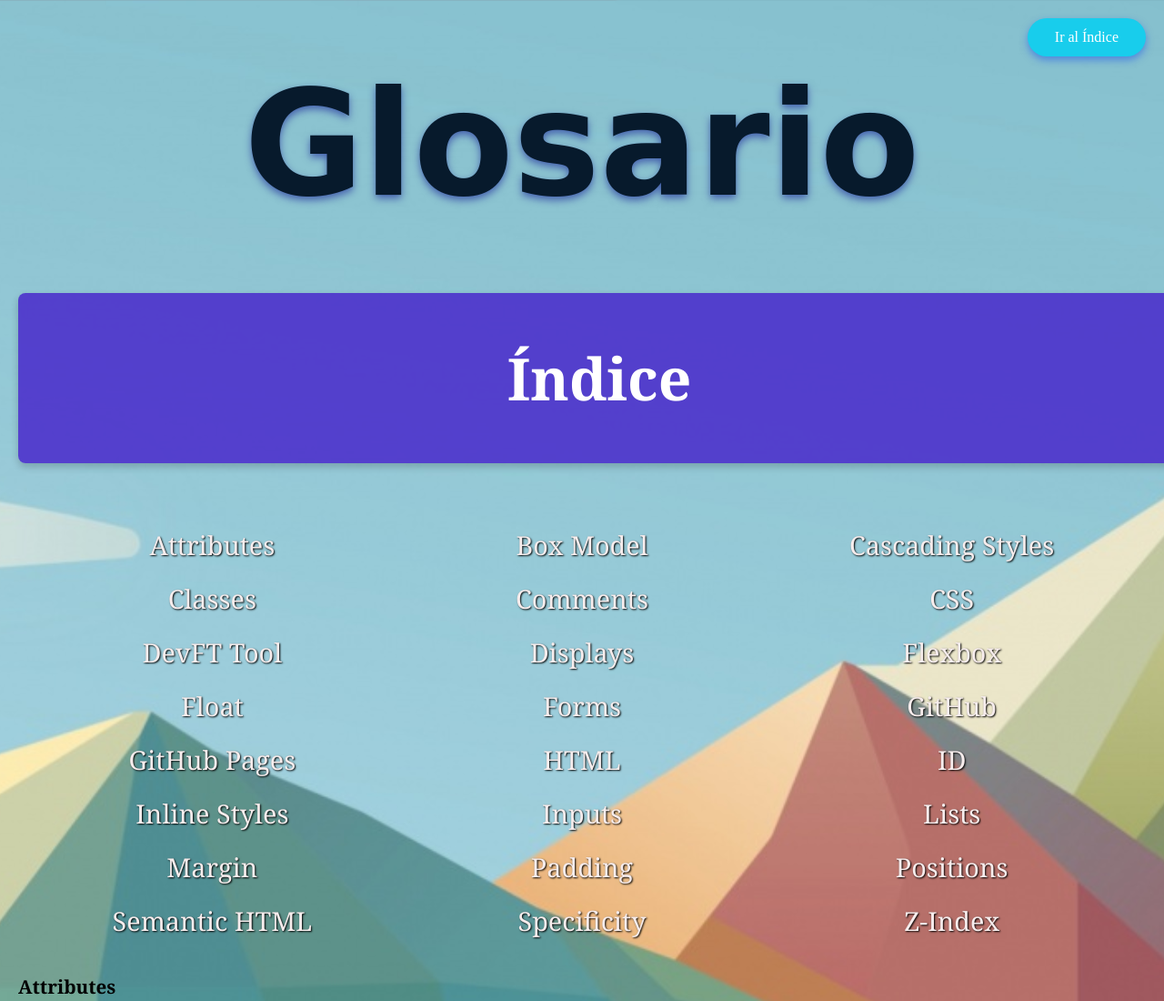
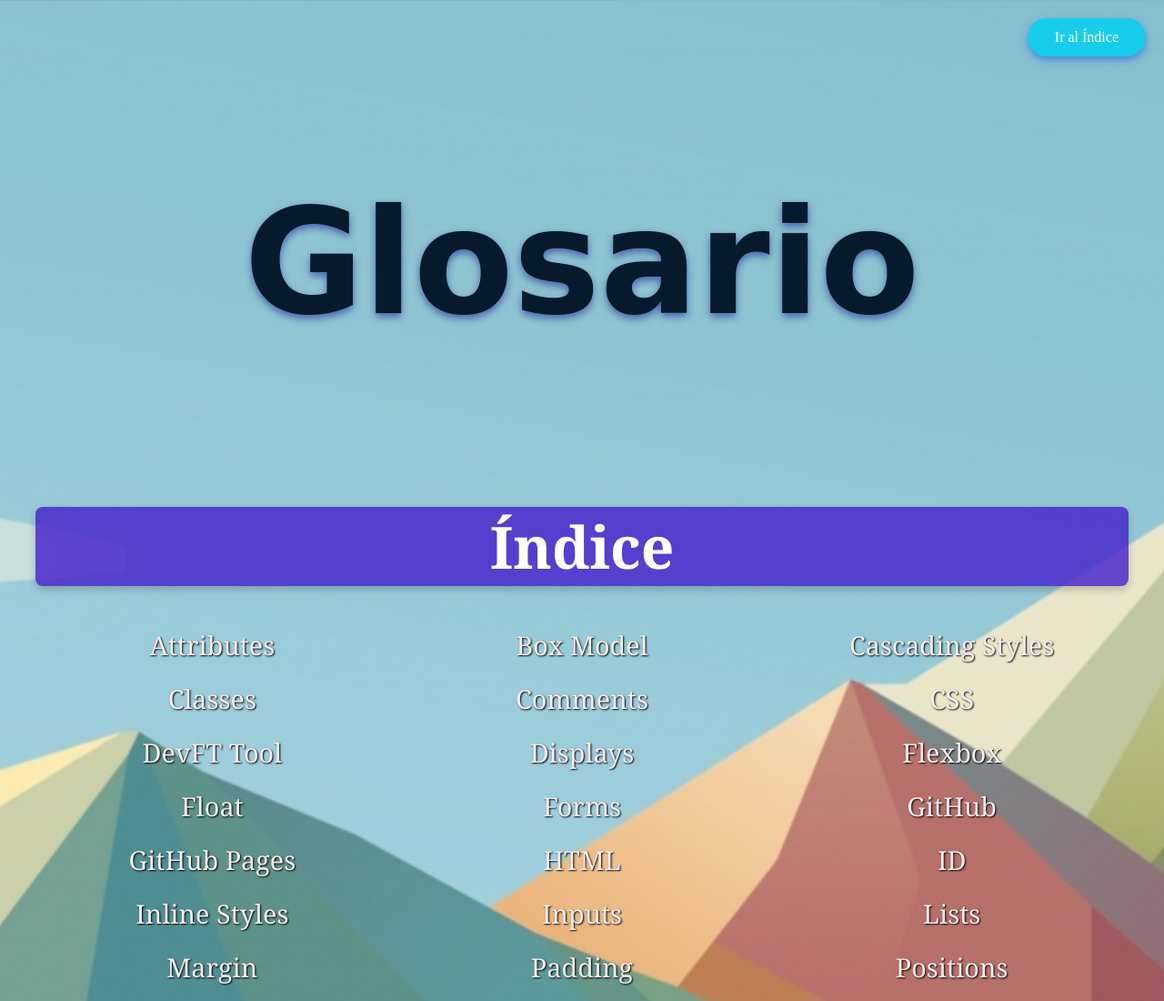
Before and after one commit to ricardogaribay1/Proyecto-Final-Glosario, a plain HTML site: page index.html in a window 1280 px wide. Shown: the top 1100 px of the page at 91% size. Drawn offline with Linux system fonts and the light colour scheme.

Commit message:
correciones

```diff
--- a/styles.css
+++ b/styles.css
@@ -16,7 +16,7 @@ h1 {
     text-align: center;
     font-family: 'Brush Script MT', cursive;
     font-size: 10em;
-    padding: 20px;
+    padding: 150px;
     margin: 25px;
     text-shadow: 0 4px 8px rgba(0, 0, 139, 0.5);
 
@@ -65,11 +65,11 @@ h1 {
     font-size: 4em;
     margin-top: 100px;
     text-align: center;
-    padding: 50px;
+    padding: 0;
     background-color: #441ecbcc;
     border-radius: 8px;
-    width: 95%;
-    margin: 50px auto;
+    width: 97%;
+    margin: 25px auto;
     box-shadow: 0 4px 8px rgba(0, 0, 0, 0.2);
 }
 
```
